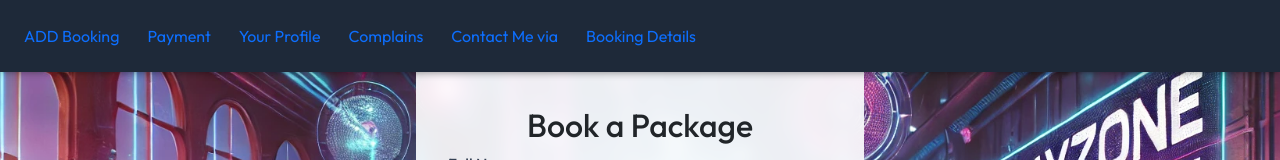
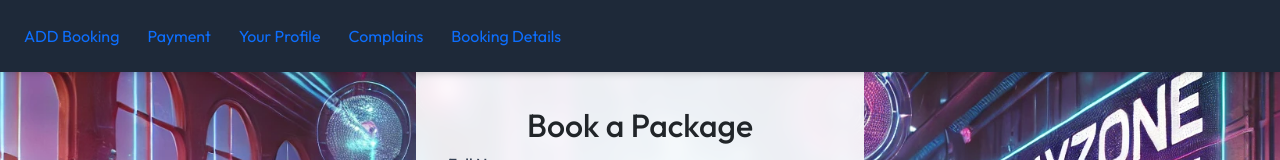
Before and after one commit to ashen0217/PlayzoneManagementSystem-By-MERN-Stack, a React (Vite) app in the folder frontend/: page /addbook in a window 1280 px wide. Shown: the top 160 px of the page. Built offline with nearby package versions, Linux system fonts and the light colour scheme.

Commit message:
asa
asas

```diff
--- a/frontend/src/App.jsx
+++ b/frontend/src/App.jsx
@@ -28,7 +28,6 @@ import BookingUpdate from './components/admin/BookingUpdate';
 import Bookings from "./components/admin/Bookings";
 import MngBookings from "./components/MngBooking";
 import ForgotPassword from "./components/ForgotPassword";
-import Navbar2 from "./components/Navbar2";
 import FAQ from "./components/FAQ";
 import Complaints from "./components/admin/Complaints";
 import ComplaintForm from "./components/ComplaintForm";
@@ -37,7 +36,7 @@ const App = () => {
   return (
     <Router>
       <div className="w-full overflow-hidden">
-        <Navbar2 />
+
         <ToastContainer position="top-right" autoClose={3000} />
         <Routes>
           <Route path="/" element={<Home />} />
--- a/frontend/src/components/Navbar.jsx
+++ b/frontend/src/components/Navbar.jsx
@@ -9,8 +9,7 @@ const Navbar = () => {
             <Link to="/addbook" className='cursor-pointer hover:text-gray-400' style={{ textDecoration: 'none' }}>ADD  Booking</Link>
             <Link to="/payments" className='cursor-pointer hover:text-gray-400' style={{ textDecoration: 'none' }}>Payment</Link>
             <Link to="/user-profile" className='cursor-pointer hover:text-gray-400' style={{ textDecoration: 'none' }}>Your Profile</Link>
-            <Link to="/submit-complaints" className='cursor-pointer hover:text-gray-400' style={{ textDecoration: 'none' }}>Complains</Link>
-            <Link to="/contact" className='cursor-pointer hover:text-gray-400' style={{ textDecoration: 'none' }}>Contact Me via</Link>
+            <Link to="/submit-complaint" className='cursor-pointer hover:text-gray-400' style={{ textDecoration: 'none' }}>Complains</Link>
             <Link to="/manage-bookings/:id" className='cursor-pointer hover:text-gray-400' style={{ textDecoration: 'none' }}>Booking Details</Link>
         </ul>
         <br /><br/>
```
